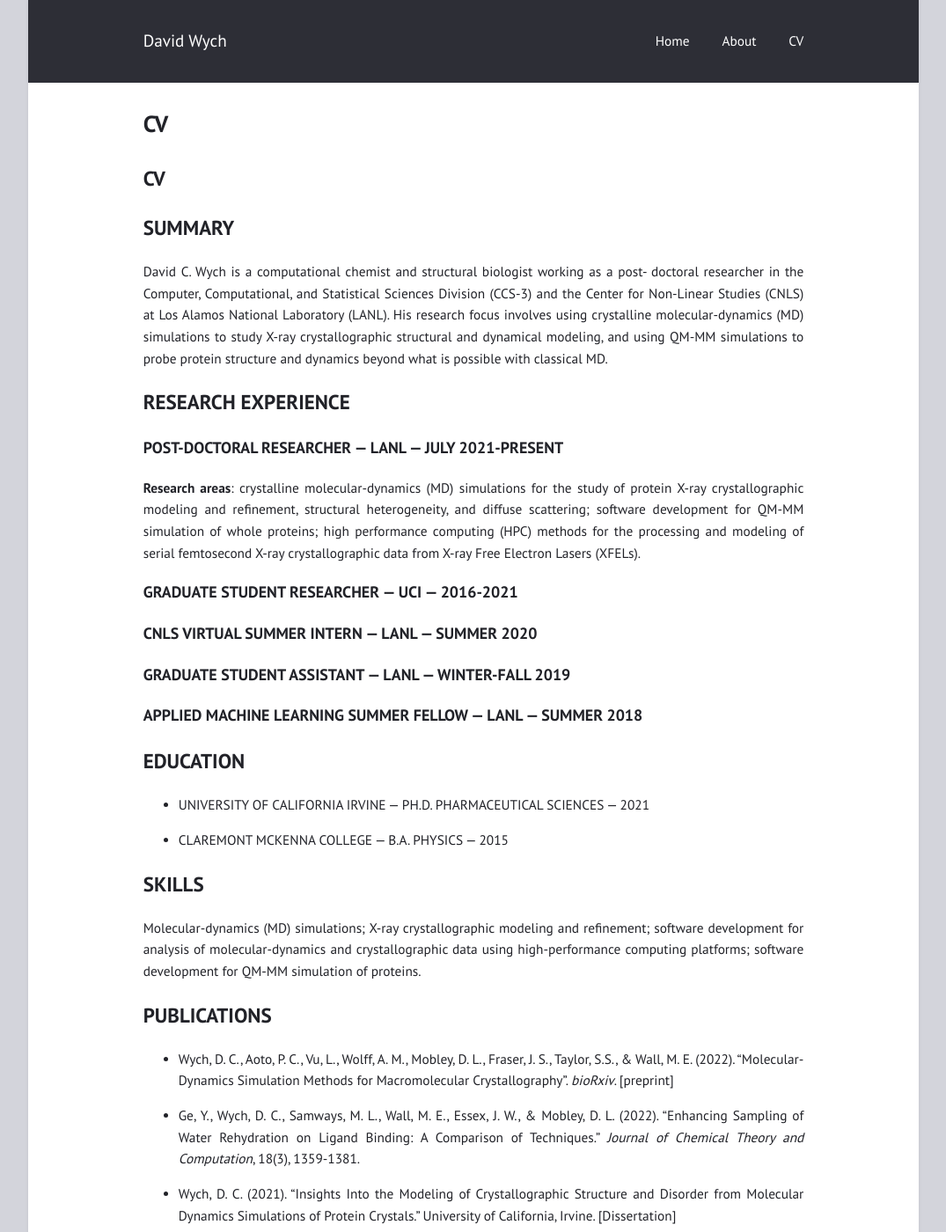
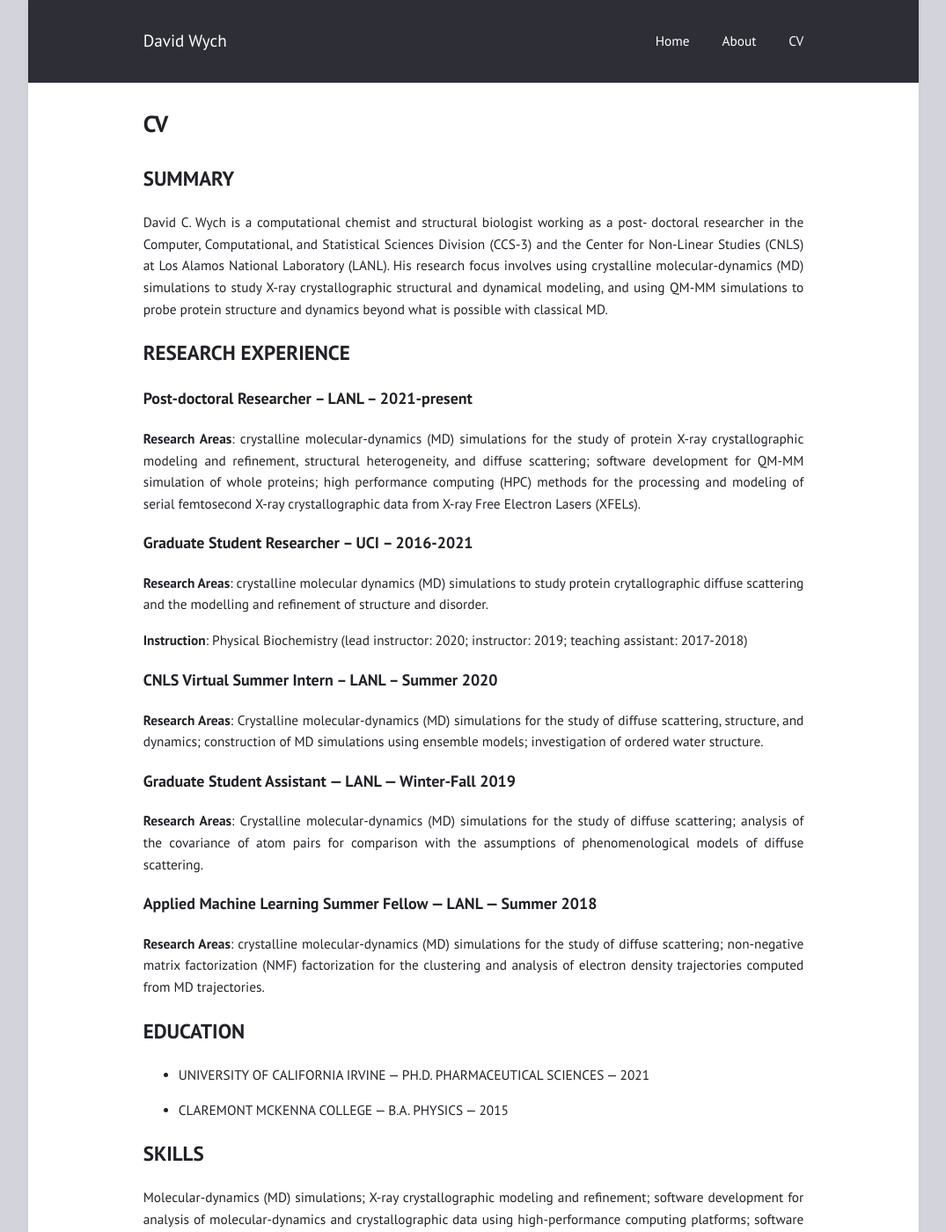
Before and after one commit to davidwych/davidwych.github.io, a Jekyll site: the page built from CV.md, in a window 1280 px wide and 1400 px high. Shown: the whole window at 88% size, without its empty margins (102-1177 px from the left). Built offline with Jekyll 4.4.1, drawn with Linux system fonts in a browser that asks for light colours.

Commit message:
Better CV

```diff
--- a/CV.md
+++ b/CV.md
@@ -2,8 +2,6 @@
 title: "CV"
 layout: page
 ---
-
-# CV
 
 ## SUMMARY
 
@@ -11,17 +9,26 @@ David C. Wych is a computational chemist and structural biologist working as a p
 
 ## RESEARCH EXPERIENCE
 
-### POST-DOCTORAL RESEARCHER — LANL — JULY 2021-PRESENT
+### Post-doctoral Researcher -- LANL -- 2021-present
+**Research Areas**: crystalline molecular-dynamics (MD) simulations for the study of protein X-ray crystallographic modeling and refinement, structural heterogeneity, and diffuse scattering; software development for QM-MM simulation of whole proteins; high performance computing (HPC) methods for the processing and modeling of serial femtosecond X-ray crystallographic data from X-ray Free Electron Lasers (XFELs).
 
-**Research areas**: crystalline molecular-dynamics (MD) simulations for the study of protein X-ray crystallographic modeling and refinement, structural heterogeneity, and diffuse scattering; software development for QM-MM simulation of whole proteins; high performance computing (HPC) methods for the processing and modeling of serial femtosecond X-ray crystallographic data from X-ray Free Electron Lasers (XFELs).
+### Graduate Student Researcher -- UCI -- 2016-2021
 
-### GRADUATE STUDENT RESEARCHER — UCI — 2016-2021
+**Research Areas**: crystalline molecular dynamics (MD) simulations to study protein crytallographic diffuse scattering and the modelling and refinement of structure and disorder.
 
-### CNLS VIRTUAL SUMMER INTERN — LANL — SUMMER 2020
+**Instruction**: Physical Biochemistry (lead instructor: 2020; instructor: 2019; teaching assistant: 2017-2018)
 
-### GRADUATE STUDENT ASSISTANT — LANL — WINTER-FALL 2019
+### CNLS Virtual Summer Intern -- LANL -- Summer 2020
 
-### APPLIED MACHINE LEARNING SUMMER FELLOW — LANL — SUMMER 2018
+**Research Areas**: Crystalline molecular-dynamics (MD) simulations for the study of diffuse scattering, structure, and dynamics; construction of MD simulations using ensemble models; investigation of ordered water structure.
+
+### Graduate Student Assistant — LANL — Winter-Fall 2019
+
+**Research Areas**: Crystalline molecular-dynamics (MD) simulations for the study of diffuse scattering; analysis of the covariance of atom pairs for comparison with the assumptions of phenomenological models of diffuse scattering.
+
+### Applied Machine Learning Summer Fellow — LANL — Summer 2018
+
+**Research Areas**: crystalline molecular-dynamics (MD) simulations for the study of diffuse scattering; non-negative matrix factorization (NMF) factorization for the clustering and analysis of electron density trajectories computed from MD trajectories.
 
 ## EDUCATION
 
```
